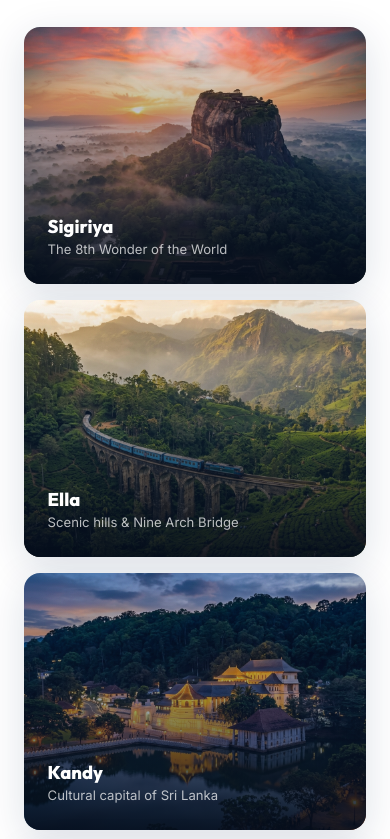
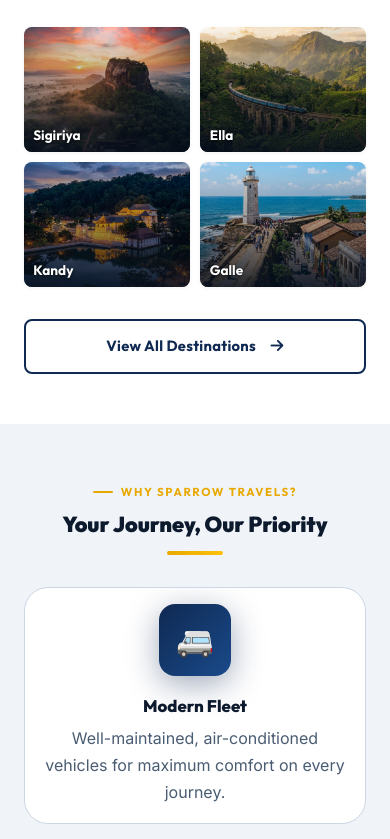
Before and after one commit to janochsiva3-ops/sparrow_travels, a Next.js app: page / in a window 390 px wide. Shown: the part 3080-3919 px from the top of the page. Built offline with nearby package versions, Linux system fonts and the light colour scheme.

Commit message:
Popular Destinations

```diff
--- a/app/globals.css
+++ b/app/globals.css
@@ -684,15 +684,61 @@ p  { color: var(--text-muted); line-height: 1.7; }
   /* Grid Layouts: 2-column tablet layout (481px-768px) */
   .grid-2 { grid-template-columns: 1fr !important; gap: 1.5rem; }
   .grid-3, .grid-4 { grid-template-columns: repeat(2, 1fr) !important; gap: 1.25rem; }
-  .dest-grid { grid-template-columns: repeat(2, 1fr) !important; grid-template-rows: auto !important; gap: 1.25rem; }
+  /* Popular Destinations Compact Mobile Grid (< 768px) */
+  .dest-grid {
+    grid-template-columns: repeat(2, 1fr) !important;
+    grid-template-rows: auto !important;
+    gap: 0.65rem !important;
+  }
+  .dest-grid .dest-card,
   .dest-grid .dest-card:nth-child(1),
   .dest-grid .dest-card:nth-child(2),
   .dest-grid .dest-card:nth-child(3),
   .dest-grid .dest-card:nth-child(4) {
     grid-column: span 1 !important;
     grid-row: span 1 !important;
-    aspect-ratio: 4/3;
+    aspect-ratio: 4/3 !important;
     height: auto !important;
+    min-height: 52px !important;
+    border-radius: var(--radius-sm) !important;
+    overflow: hidden !important;
+    box-shadow: var(--shadow-xs) !important;
+    transition: transform 0.25s cubic-bezier(0.4, 0, 0.2, 1), opacity 0.25s ease !important;
+  }
+  .dest-grid .dest-card:active,
+  .dest-grid .dest-card:hover {
+    transform: scale(0.97) !important;
+    opacity: 0.92 !important;
+  }
+  .dest-grid .dest-overlay {
+    position: absolute !important;
+    inset: 0 !important;
+    background: linear-gradient(to top, rgba(6, 15, 30, 0.88) 0%, rgba(6, 15, 30, 0.35) 50%, transparent 100%) !important;
+    padding: 0.5rem 0.6rem !important;
+    display: flex !important;
+    flex-direction: column !important;
+    justify-content: flex-end !important;
+  }
+  .dest-grid .dest-overlay h3 {
+    font-size: 0.85rem !important;
+    font-weight: 700 !important;
+    color: #ffffff !important;
+    margin: 0 !important;
+    line-height: 1.2 !important;
+    text-shadow: 0 1px 3px rgba(0, 0, 0, 0.7) !important;
+  }
+  .dest-grid .dest-overlay p {
+    display: none !important;
+  }
+  .dest-view-all-btn {
+    width: 100% !important;
+    min-height: 48px !important;
+    display: flex !important;
+    align-items: center !important;
+    justify-content: center !important;
+    font-size: 0.92rem !important;
+    font-weight: 700 !important;
+    margin-top: 1rem !important;
   }
 
   .section { padding-block: 50px; }
@@ -905,8 +951,6 @@ p  { color: var(--text-muted); line-height: 1.7; }
   .container { width: 92%; padding-inline: 0.5rem; }
 
   .grid-2, .grid-3, .grid-4 { grid-template-columns: 1fr !important; gap: 1rem; }
-  .dest-grid { grid-template-columns: 1fr !important; gap: 1rem; }
-  .dest-grid .dest-card { aspect-ratio: 16/10; height: auto !important; }
 
   /* Mobile Typography Scale (20-30% reduction) */
   h1 { font-size: clamp(1.65rem, 6.5vw, 1.95rem); }
--- a/app/page.js
+++ b/app/page.js
@@ -114,39 +114,39 @@ export default function HomePage() {
           </div>
 
           <div className="dest-grid">
-            <div className="dest-card">
+            <Link href="/tours" className="dest-card">
               <Image src="/images/sigiriya.png" alt="Sigiriya" width={400} height={300} style={{ objectFit: 'cover' }} />
               <div className="dest-overlay">
                 <h3>Sigiriya</h3>
                 <p>The 8th Wonder of the World</p>
               </div>
-            </div>
-            <div className="dest-card">
+            </Link>
+            <Link href="/tours" className="dest-card">
               <Image src="/images/ella.png" alt="Ella" width={400} height={300} style={{ objectFit: 'cover' }} />
               <div className="dest-overlay">
                 <h3>Ella</h3>
                 <p>Scenic hills & Nine Arch Bridge</p>
               </div>
-            </div>
-            <div className="dest-card">
+            </Link>
+            <Link href="/tours" className="dest-card">
               <Image src="/images/kandy.png" alt="Kandy" width={400} height={300} style={{ objectFit: 'cover' }} />
               <div className="dest-overlay">
                 <h3>Kandy</h3>
                 <p>Cultural capital of Sri Lanka</p>
               </div>
-            </div>
-            <div className="dest-card">
+            </Link>
+            <Link href="/tours" className="dest-card">
               <Image src="/images/galle.png" alt="Galle" width={400} height={300} style={{ objectFit: 'cover' }} />
               <div className="dest-overlay">
                 <h3>Galle</h3>
                 <p>Historic Dutch colonial fort</p>
               </div>
-            </div>
+            </Link>
           </div>
 
           <div className="text-center mt-4">
-            <Link href="/tours" className="btn btn-outline">
-              View All Destinations <i className="fa-solid fa-arrow-right"></i>
+            <Link href="/tours" className="btn btn-outline dest-view-all-btn">
+              View All Destinations <i className="fa-solid fa-arrow-right" style={{ marginLeft: '.4rem' }}></i>
             </Link>
           </div>
         </div>
```
